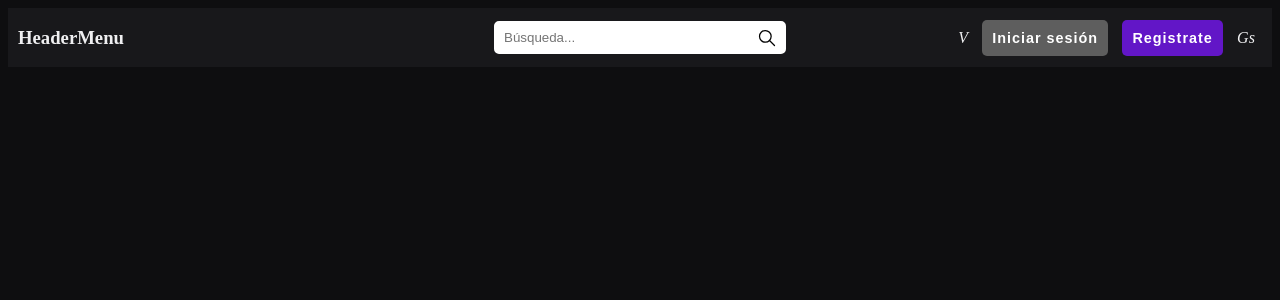
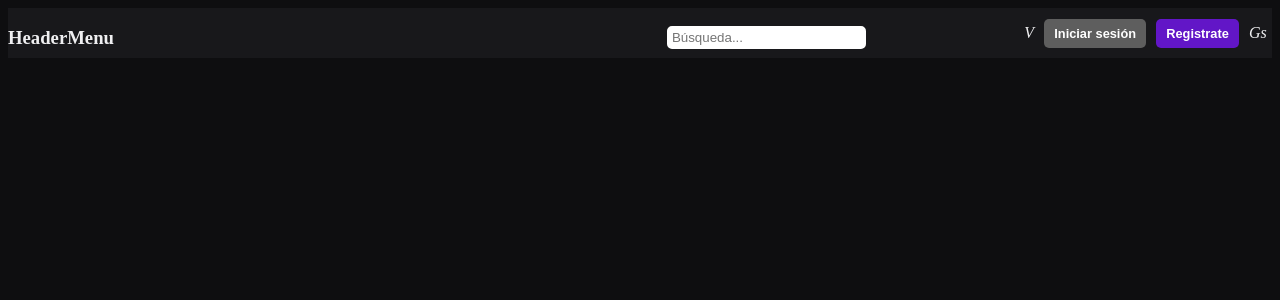
Before and after one commit to jenri019/twitch-replication, a React (Create React App) app: page / in a window 1280 px wide. Shown: the top 300 px of the page. Built offline with nearby package versions, Linux system fonts and the light colour scheme.

Commit message:
Changing styles

```diff
--- a/src/components/Button.jsx
+++ b/src/components/Button.jsx
@@ -7,8 +7,7 @@ export const StyledButton = styled.button`
     border-style: none;
     color: #ffffff;
     text-align: center;
-    padding: 10px;
-    font-size: 0.9rem;
+    padding: 7px 10px;
+    font-size: 0.8rem;
     font-weight: bold;
-    letter-spacing: 1px;
 `;
--- a/src/components/header/Header.jsx
+++ b/src/components/header/Header.jsx
@@ -6,9 +6,9 @@ import styled from 'styled-components'
 
 const NavigationBar = styled.nav`
     display: grid;
-    grid-template-columns: 1fr 2fr 1fr;
+    grid-template-columns: 2fr 2fr 1fr;
     background-color: #18181b;
-    padding: 0 10px;
+    height: 50px;
 `;
 
 export const Header = () => {
--- a/src/components/header/HeaderAccount.jsx
+++ b/src/components/header/HeaderAccount.jsx
@@ -7,6 +7,7 @@ const Container = styled.nav`
     background-color: #18181b;
     justify-content: space-around;
     align-items: center;
+    height: 50px;
 `;
 
 export const HeaderAccount = () => {
--- a/src/components/header/HeaderSearchbar.jsx
+++ b/src/components/header/HeaderSearchbar.jsx
@@ -26,11 +26,6 @@ export const HeaderSearchbar = () => {
           placeholder="Búsqueda..."
         />
         <SubmitButton>
-        <svg xmlns="http://www.w3.org/2000/svg" className="icon icon-tabler icon-tabler-search" width="20" height="20" viewBox="0 0 24 24" strokeWidth="1.5" stroke="#000000" fill="none" strokeLinecap="round" strokeLinejoin="round">
-          <path stroke="none" d="M0 0h24v24H0z" fill="none"/>
-          <circle cx="10" cy="10" r="7" />
-          <line x1="21" y1="21" x2="15" y2="15" />
-        </svg>
         </SubmitButton>
       </StyledForm>
     </StyledDiv>
@@ -56,8 +51,6 @@ const StyledInput = styled.input`
   background-color: #ffffff;
   border-style: none;
   color: #777777;
-  margin: 5px;
-  width: 15rem;
   &:focus {
     outline: none;
   }
```
